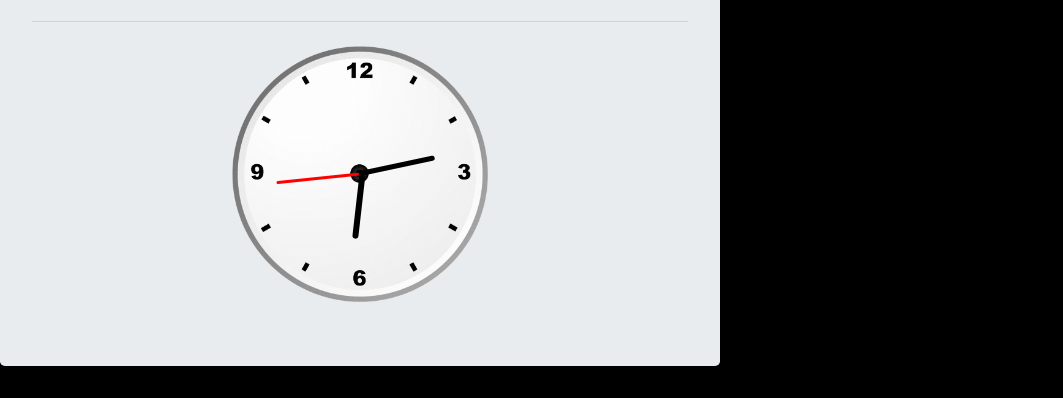
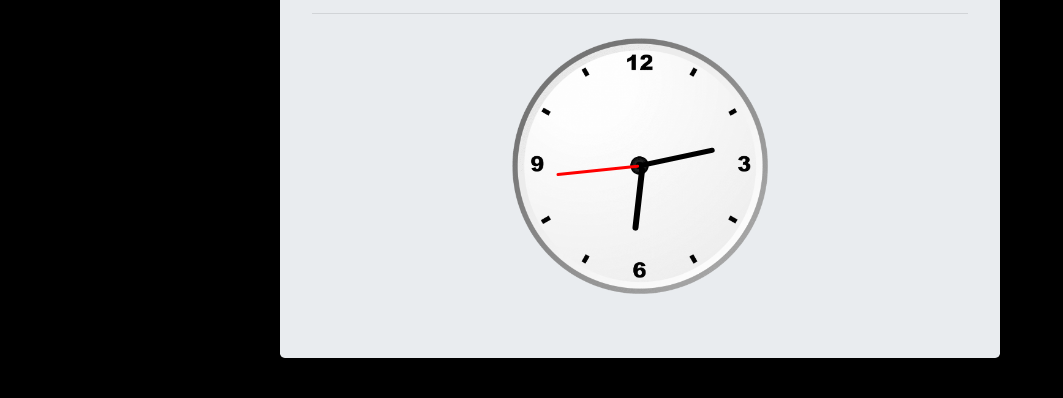
Before and after one commit to RebantaChakraborty/The-Elegant-Clock, a plain HTML site: page index.html in a window 1280 px wide. Shown: the part 506-904 px from the top of the page, without its empty margins (0-1063 px from the left). Drawn offline with nearby package versions, Linux system fonts and the light colour scheme.

Commit message:
Update index.html

```diff
--- a/index.html
+++ b/index.html
@@ -70,8 +70,9 @@
     </div>
   </nav> -->
   <!-- JUBMOTRON DISPLAY -->
-    <div class="row">
-  <center><div class="container my-4 col-md-12" style="width: 750px;" >
+  <center>
+
+    <div class="container my-4  col-sm-12" style="width: 750px;" >
     <div class="jumbotron" >
         <h1 class="display-4">Current Time : <br><span id="time"></span> </h1>
         <p class="lead"> <br> We have got you covered. The Elegant Clock is your friend for life.</p>
@@ -84,7 +85,7 @@
 
       </div>
   </div>
-      </div></center>
+</center>
 
 
 
```
